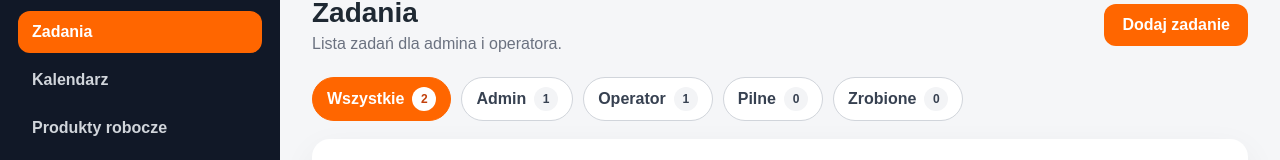
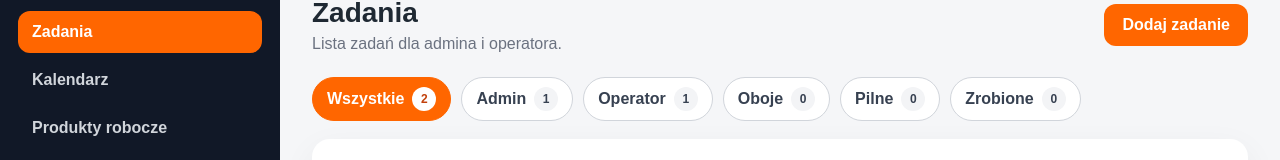
Before and after one commit to Piaskraft/piaskraft-center, a React (Vite) app in the folder apps/web/: page /zadania in a window 1280 px wide. Shown: the part 131-291 px from the top of the page. Built offline with nearby package versions, Linux system fonts and the light colour scheme.

Commit message:
Add both users task assignment

```diff
--- a/apps/web/src/features/tasks/TaskForm.tsx
+++ b/apps/web/src/features/tasks/TaskForm.tsx
@@ -72,9 +72,10 @@ export function TaskForm({ onAddTask }: TaskFormProps) {
         <label>
           Przypisane do
           <select name="assignedTo" defaultValue="Operator">
-            <option>Admin</option>
-            <option>Operator</option>
-          </select>
+  <option>Admin</option>
+  <option>Operator</option>
+  <option>Oboje</option>
+</select>
         </label>
 
         <label>
--- a/apps/web/src/features/tasks/taskOptions.ts
+++ b/apps/web/src/features/tasks/taskOptions.ts
@@ -13,6 +13,7 @@ export type TaskFilter =
   | 'Wszystkie'
   | 'Admin'
   | 'Operator'
+  | 'Oboje'
   | 'Pilne'
   | 'Zrobione';
 
@@ -20,6 +21,7 @@ export const taskFilters: TaskFilter[] = [
   'Wszystkie',
   'Admin',
   'Operator',
+  'Oboje',
   'Pilne',
   'Zrobione',
 ];
--- a/apps/web/src/features/tasks/taskTypes.ts
+++ b/apps/web/src/features/tasks/taskTypes.ts
@@ -24,8 +24,7 @@ export type TaskStatus =
   | 'Czeka na sprawdzenie'
   | 'Zrobione'
   | 'Anulowane';
-
-export type AssignedUser = 'Admin' | 'Operator';
+export type AssignedUser = 'Admin' | 'Operator' | 'Oboje';
 
 export type Task = {
   id: number;
--- a/apps/web/src/pages/TasksPage.tsx
+++ b/apps/web/src/pages/TasksPage.tsx
@@ -55,8 +55,9 @@ export function TasksPage() {
   const filteredTasks = tasks.filter((task) => {
     if (activeFilter === 'Wszystkie') return true;
     if (activeFilter === 'Admin') return task.assignedTo === 'Admin';
-    if (activeFilter === 'Operator') return task.assignedTo === 'Operator';
-    if (activeFilter === 'Pilne') return task.priority === 'Pilny';
+   if (activeFilter === 'Operator') return task.assignedTo === 'Operator';
+if (activeFilter === 'Oboje') return task.assignedTo === 'Oboje';
+if (activeFilter === 'Pilne') return task.priority === 'Pilny';
     if (activeFilter === 'Zrobione') return task.status === 'Zrobione';
 
     return true;
@@ -66,7 +67,8 @@ const taskFilterCounts: Record<TaskFilter, number> = {
   Wszystkie: tasks.length,
   Admin: tasks.filter((task) => task.assignedTo === 'Admin').length,
   Operator: tasks.filter((task) => task.assignedTo === 'Operator').length,
-  Pilne: tasks.filter((task) => task.priority === 'Pilny').length,
+Oboje: tasks.filter((task) => task.assignedTo === 'Oboje').length,
+Pilne: tasks.filter((task) => task.priority === 'Pilny').length,
   Zrobione: tasks.filter((task) => task.status === 'Zrobione').length,
 };
 
```
